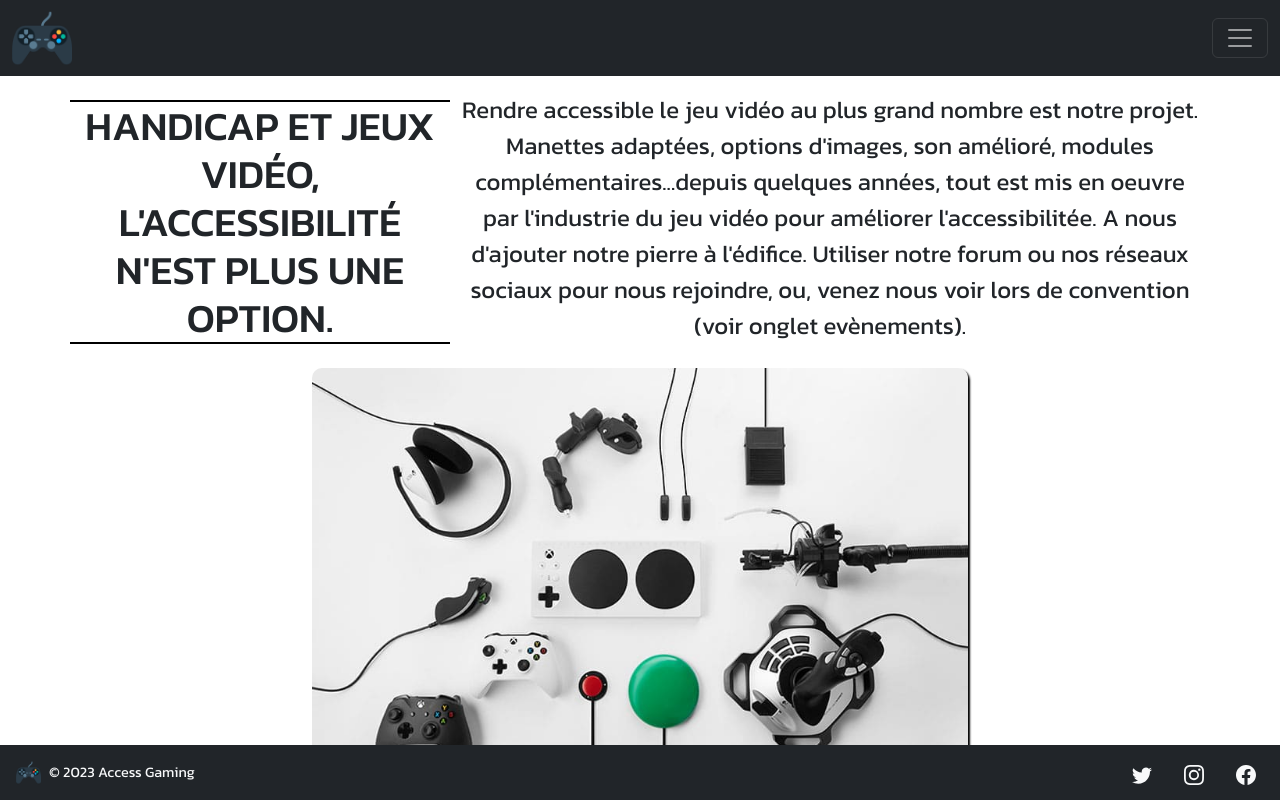
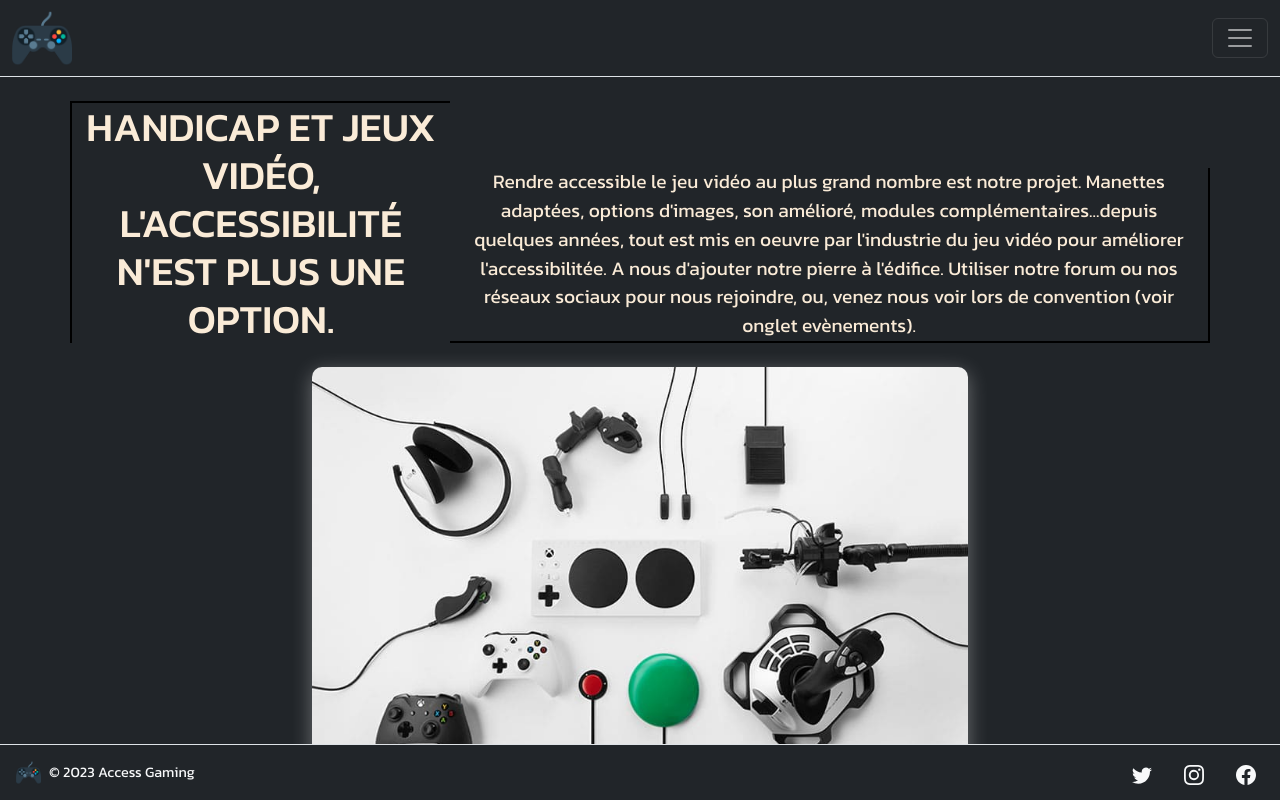
Before and after one commit to KevinMaze/Game-Acces-, a website: page index.html in a window 1280 px wide. Drawn offline with nearby package versions, Linux system fonts and the light colour scheme.

Commit message:
add style index.html

```diff
--- a/css/style.css
+++ b/css/style.css
@@ -2,6 +2,8 @@
 body{
     font-family:'Kanit', sans-serif;
     overflow: hidden;
+    background-color: #212529;
+    color: antiquewhite;
 }
 a:hover{
     color: white;
@@ -19,17 +21,29 @@ header{
 }
 
 header h1{
-    border-bottom: 2px solid black;
+    border-left: 2px solid black;
     border-top: 2px solid black;
 }
 
 header img{
     width: 100%;
     border-radius: 10px;
-    box-shadow: 2px 2px 2px black;
+    box-shadow: rgba(255, 255, 255, 0.35) 0px 5px 20px;
 }
+
+header img:hover{
+    box-shadow: none;
+    transition: 0.5s ease;
+}
+
+header p{
+    border-right: 2px solid black;
+    border-bottom: 2px solid black;
+}
+
 figcaption{
     font-size: 0.6em;
+    text-decoration: underline;
 }
 
 /*************FOOTER************/
@@ -56,10 +70,10 @@ footer img{
     header p{
         align-self: center;
         padding-left: 2em;
-        font-size: 1.5em;
+        font-size: 1.2em;
     }
     header img{
-        width: 60%;
+        width: 70%;
     }
 }
 @media screen and (min-width: 992px){
@@ -85,15 +99,3 @@ footer img{
         padding-top: 20px;
     }
 }
-
-@media screen and(min-width: 1200px) {
-    header img{
-        width: 70%;
-    }
-}
-
-@media screen and(min-width: 1400px) {
-    header img{
-        width: 60%;
-    }
-}
--- a/index.html
+++ b/index.html
@@ -27,7 +27,7 @@
                 <span class="text-body-secondary">Toggleable via the navbar brand.</span>
             </div>
         </div>
-        <nav class="navbar navbar-dark bg-dark">
+        <nav class="navbar navbar-dark bg-dark border-bottom">
             <div class="container-fluid">
                 <img src="./images/logoManette.png" alt="Logo Access GAming">
                 <button class="navbar-toggler" type="button" data-bs-toggle="collapse" data-bs-target="#navbarToggleExternalContent" aria-controls="navbarToggleExternalContent" aria-expanded="false" aria-label="Toggle navigation">
@@ -42,18 +42,18 @@
             <div class="row justify-content-center">
                 <h1 class="col-lg-4 text-uppercase mb-4 mt-4 align-self-center">Handicap et jeux vidéo, l'accessibilité n'est plus une option.</h1>
 
-                <p class="col-lg mb-4 mt-3 align-self-center">Rendre accessible le jeu vidéo au plus grand nombre est notre projet. Manettes adaptées, options d'images, son amélioré, modules complémentaires...depuis quelques années, tout est mis en oeuvre par l'industrie du jeu vidéo pour améliorer l'accessibilitée. A nous d'ajouter notre pierre à l'édifice. Utiliser notre forum ou nos réseaux sociaux pour nous rejoindre, ou, venez nous voir lors de convention (voir onglet evènements).</p>
+                <p class="col-lg mb-4 mt-3 align-self-end">Rendre accessible le jeu vidéo au plus grand nombre est notre projet. Manettes adaptées, options d'images, son amélioré, modules complémentaires...depuis quelques années, tout est mis en oeuvre par l'industrie du jeu vidéo pour améliorer l'accessibilitée. A nous d'ajouter notre pierre à l'édifice. Utiliser notre forum ou nos réseaux sociaux pour nous rejoindre, ou, venez nous voir lors de convention (voir onglet evènements).</p>
             </div>
-            <div class="container">
+            <div class="container header__div__img">
                 <figure>
-                    <img src="./images/manette-xbox.jpg" alt="Exemple manette adaptées">
+                    <img src="./images/manette-xbox.jpg" alt="Exemple manette adaptées" title="Exemple de manette adaptative conçu par Xbox">
                     <figcaption>Exemple de manette adaptative conçu par Xbox</figcaption>
                 </figure>
             </div>
         </header>
 
-
-            <footer class="container-fluid position-absolute bottom-0 start-0 w-100 bg-dark">
+        <!------- FOOTER ----------->
+        <footer class="container-fluid position-absolute bottom-0 start-0 w-100 bg-dark border-top">
                 <div class="d-flex justify-content-between align-content-center px-1">
                     <div class="d-flex">
                         <img src="./images/logoManette.png" alt="Logo Access Gaming">
@@ -71,8 +71,7 @@
                             </svg></i></a>
                     </div>
                 </div>
-            </footer>
-        </div>
+        </footer>
 
         <script src="https://cdn.jsdelivr.net/npm/bootstrap@5.3.0-alpha3/dist/js/bootstrap.bundle.min.js" integrity="sha384-ENjdO4Dr2bkBIFxQpeoTz1HIcje39Wm4jDKdf19U8gI4ddQ3GYNS7NTKfAdVQSZe" crossorigin="anonymous"></script>
     </body>
```
